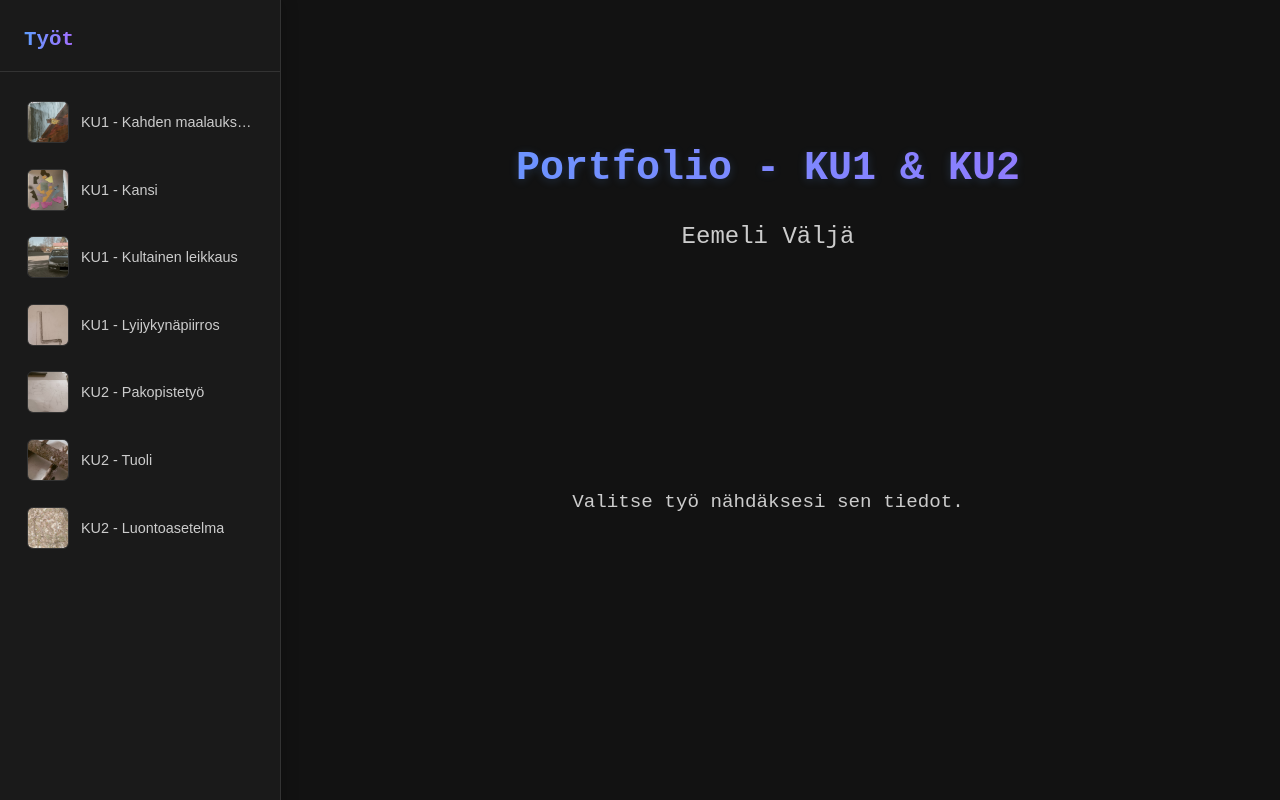
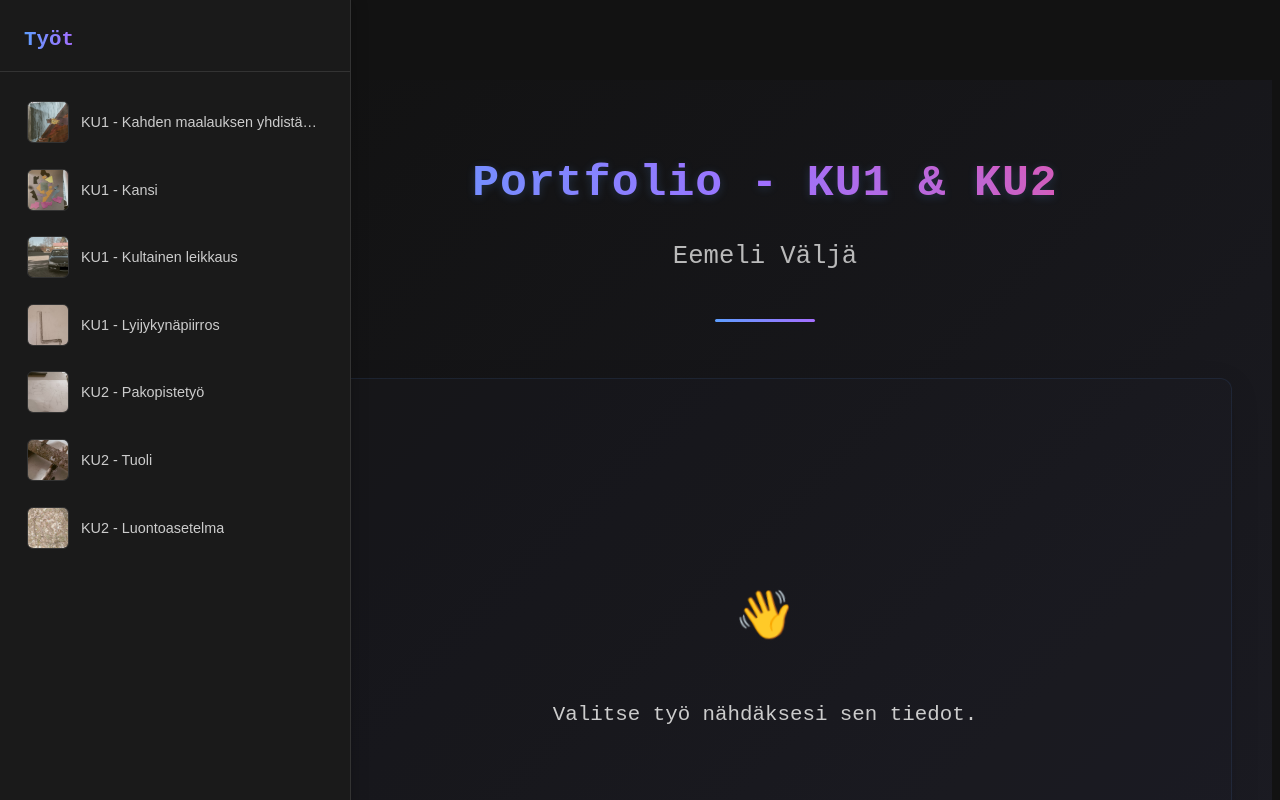
Before and after one commit to Elgydiumm/elgydium-site, a SvelteKit app: page /kuvis in a window 1280 px wide. Shown: the top 800 px of the page. Built offline with nearby package versions, Linux system fonts and the light colour scheme.

Commit message:
kuvis fix

```diff
--- a/src/routes/kuvis/+page.svelte
+++ b/src/routes/kuvis/+page.svelte
@@ -237,17 +237,247 @@
       color: var(--text-primary);
     }
 
-    /* Content area */
+    /* Content area styling enhancements */
     .content-area {
       flex: 1;
+      padding: 2.5rem;
+      margin-left: 250px;
+      transition: margin-left 0.3s ease;
+      overflow-x: hidden;
+      background: linear-gradient(135deg, var(--background-color) 0%, rgba(30, 30, 40, 0.8) 100%);
+    }
+
+    /* Header styling improvements */
+    header {
+      text-align: center;
+      margin-bottom: 3.5rem;
+      animation: fadeInUp 0.8s ease-out forwards;
+      position: relative;
+      padding-bottom: 1.5rem;
+    }
+
+    header::after {
+      content: '';
+      position: absolute;
+      bottom: 0;
+      left: 50%;
+      transform: translateX(-50%);
+      width: 100px;
+      height: 3px;
+      background: linear-gradient(90deg, var(--primary-color), var(--secondary-color));
+      border-radius: 3px;
+    }
+
+    h1 {
+      font-size: 2.8rem;
+      margin-bottom: 0.7rem;
+      background: linear-gradient(90deg, var(--primary-color), var(--secondary-color), var(--accent-color));
+      -webkit-background-clip: text;
+      -webkit-text-fill-color: transparent;
+      background-clip: text;
+      text-shadow: 0 2px 10px rgba(94, 158, 255, 0.2);
+      font-weight: 700;
+      letter-spacing: 1px;
+    }
+
+    h2 {
+      font-size: 1.6rem;
+      color: var(--text-secondary);
+      font-weight: normal;
+      opacity: 0.9;
+    }
+
+    /* Welcome message enhancements */
+    .welcome-message {
+      display: flex;
+      flex-direction: column;
+      justify-content: center;
+      align-items: center;
+      height: 60vh;
+      font-size: 1.3rem;
+      color: var(--text-secondary);
+      text-align: center;
+      animation: fadeInUp 0.8s ease-out forwards;
+      background: rgba(30, 30, 40, 0.2);
+      padding: 3rem;
+      border-radius: 12px;
+      box-shadow: 0 8px 30px rgba(0, 0, 0, 0.1);
+      border: 1px solid rgba(94, 158, 255, 0.1);
+    }
+
+    .welcome-message p {
+      max-width: 600px;
+      line-height: 1.7;
+    }
+
+    .welcome-message::before {
+      content: '👋';
+      font-size: 3rem;
+      margin-bottom: 1.5rem;
+      animation: wave 2s infinite;
+    }
+
+    @keyframes wave {
+      0%, 100% { transform: rotate(0); }
+      25% { transform: rotate(-15deg); }
+      75% { transform: rotate(15deg); }
+    }
+
+    /* Expanded project styling enhancements */
+    .expanded-project {
+      position: relative;
+      background: var(--background-color);
+      z-index: 100;
+      padding: 2.5rem;
+      overflow: visible;
+      animation: scaleIn 0.4s cubic-bezier(0.165, 0.84, 0.44, 1) forwards;
+      width: 100%;
+      min-height: 70vh;
+      border-radius: 12px;
+      box-shadow: 0 10px 40px rgba(0, 0, 0, 0.15);
+      border: 1px solid var(--card-border);
+    }
+
+    .expanded-header {
+      display: flex;
+      justify-content: space-between;
+      align-items: center;
+      margin-bottom: 2.5rem;
+      border-bottom: 3px solid transparent;
+      padding-bottom: 1.2rem;
+      position: relative;
+      background-clip: padding-box;
+    }
+
+    .expanded-header::after {
+      content: '';
+      position: absolute;
+      bottom: -3px;
+      left: 0;
+      right: 0;
+      height: 3px;
+      border-radius: 3px;
+    }
+
+    .expanded-header h3 {
+      font-size: 2.2rem;
+      margin: 0;
+      color: var(--primary-color);
+      animation: fadeInUp 0.5s ease forwards;
+      outline: none;
+      background-clip: text;
+      font-weight: 600;
+    }
+
+    .description {
+      line-height: 1.9;
+      color: var(--text-primary);
+      font-size: 1.1rem;
       padding: 2rem;
-      margin-left: 20vw; /* Match the sidebar width */
-      transition: margin-left 0.3s ease;
+      background: var(--card-background);
+      border-radius: 12px;
+      box-shadow: 0 8px 25px rgba(0, 0, 0, 0.2);
+      animation: fadeInUp 0.6s ease forwards;
+      animation-delay: 0.3s;
+      opacity: 0;
+      border: 1px solid var(--card-border);
+      margin-bottom: 2.5rem;
+      position: relative;
+      overflow: hidden;
+    }
+
+    .description::before {
+      content: '';
+      position: absolute;
+      top: 0;
+      left: 0;
+      width: 5px;
+      height: 100%;
+      background: linear-gradient(to bottom, var(--primary-color), var(--secondary-color));
+      border-radius: 3px 0 0 3px;
+    }
+
+    .gallery {
+      display: grid;
+      grid-template-columns: repeat(auto-fit, minmax(300px, 1fr));
+      gap: 2rem;
+      margin-top: 1rem;
+    }
+
+    .gallery-image {
+      width: 100%;
+      height: auto;
+      border-radius: 12px;
+      box-shadow: 0 5px 15px rgba(0, 0, 0, 0.3);
+      transition: all 0.4s ease;
+      animation: slideInRight 0.5s cubic-bezier(0.25, 0.46, 0.45, 0.94) forwards;
+      animation-fill-mode: both;
+      opacity: 0;
+      border: 2px solid transparent;
+      position: relative;
+      overflow: hidden;
+    }
+
+    .gallery-image::after {
+      content: '';
+      position: absolute;
+      top: 0;
+      left: 0;
+      right: 0;
+      bottom: 0;
+      background: linear-gradient(to bottom, transparent 70%, rgba(0, 0, 0, 0.7));
+      opacity: 0;
+      transition: opacity 0.3s ease;
+      pointer-events: none;
+    }
+
+    .gallery-image:hover {
+      transform: translateY(-8px) scale(1.02);
+      box-shadow: 0 15px 35px rgba(0, 0, 0, 0.5);
+      border-color: var(--primary-color);
+    }
+
+    .gallery-image:hover::after {
+      opacity: 1;
+    }
+
+    /* Additional animations */
+    @keyframes fadeInUp {
+      from {
+        opacity: 0;
+        transform: translateY(20px);
+      }
+      to {
+        opacity: 1;
+        transform: translateY(0);
+      }
+    }
+
+    @keyframes scaleIn {
+      from {
+        opacity: 0;
+        transform: scale(0.95);
+      }
+      to {
+        opacity: 1;
+        transform: scale(1);
+      }
+    }
+
+    @keyframes slideInRight {
+      from {
+        opacity: 0;
+        transform: translateX(30px);
+      }
+      to {
+        opacity: 1;
+        transform: translateX(0);
+      }
     }
 
     /* Side Navigation styles - updated for hover functionality */
     .side-nav {
-      width: 20vw;
+      width: 250px; /* Fixed width rather than vw */
       background-color: var(--sidebar-background);
       border-right: 1px solid var(--card-border);
       padding: 1.5rem 0;
@@ -259,13 +489,12 @@
       flex-direction: column;
       overflow: hidden;
       box-shadow: 2px 0 15px rgba(0, 0, 0, 0.2);
-      z-index: 90;
       transition: width 0.3s ease-out;
-      z-index: 1000;
+      z-index: 200;
     }
 
     .side-nav:hover {
-      width: 350px;
+      width: 350px; /* Definitely larger than non-hovered state */
       overflow-y: auto;
     }
 
@@ -363,18 +592,6 @@
       max-width: 280px; /* Allow more space for text when hovered */
     }
 
-    /* Welcome message styles */
-    .welcome-message {
-      display: flex;
-      justify-content: center;
-      align-items: center;
-      height: 50vh;
-      font-size: 1.2rem;
-      color: var(--text-secondary);
-      text-align: center;
-      animation: fadeInUp 0.8s ease-out forwards;
-    }
-
     /* Sidebar toggle for mobile */
     .sidebar-toggle {
       display: none;
@@ -419,252 +636,6 @@
       top: 6px;
     }
 
-    /* Expanded project styles - updated for new layout */
-    .expanded-project {
-      position: relative;
-      background: var(--background-color);
-      padding: 1rem 0;
-      overflow-y: auto;
-      animation: scaleIn 0.4s cubic-bezier(0.165, 0.84, 0.44, 1) forwards;
-    }
-
-    @media (max-width: 768px) {
-      main {
-        flex-direction: column;
-      }
-
-      .content-area {
-        margin-left: 0;
-        padding-top: 4rem;
-      }
-
-      .side-nav {
-        width: 280px;
-        position: fixed;
-        left: -280px;
-        transition: transform 0.3s ease;
-        z-index: 100;
-      }
-
-      .side-nav.visible {
-        transform: translateX(280px);
-      }
-
-      .side-nav:hover {
-        width: 280px; /* Keep the width consistent on mobile */
-      }
-
-      .sidebar-toggle {
-        display: flex;
-        align-items: center;
-        justify-content: center;
-      }
-    }
-
-    /* Preserve your original styles */
-    @keyframes fadeInUp {
-      from {
-        opacity: 0;
-        transform: translateY(20px);
-      }
-      to {
-        opacity: 1;
-        transform: translateY(0);
-      }
-    }
-
-    @keyframes scaleIn {
-      from {
-        opacity: 0;
-        transform: scale(0.9);
-      }
-      to {
-        opacity: 1;
-        transform: scale(1);
-      }
-    }
-
-    @keyframes slideInRight {
-      from {
-        opacity: 0;
-        transform: translateX(30px);
-      }
-      to {
-        opacity: 1;
-        transform: translateX(0);
-      }
-    }
-
-    header {
-      text-align: center;
-      margin-bottom: 3rem;
-      animation: fadeInUp 0.8s ease-out forwards;
-    }
-
-    h1 {
-      font-size: 2.5rem;
-      margin-bottom: 0.5rem;
-      background: linear-gradient(90deg, var(--primary-color), var(--secondary-color));
-      -webkit-background-clip: text;
-      -webkit-text-fill-color: transparent;
-      background-clip: text;
-      text-shadow: 0 2px 10px rgba(94, 158, 255, 0.2);
-    }
-
-    h2 {
-      font-size: 1.5rem;
-      color: var(--text-secondary);
-      font-weight: normal;
-    }
-
-    /* Expanded project styles */
-    .expanded-project {
-      position: fixed;
-      top: 0;
-      left: 0;
-      right: 0;
-      bottom: 0;
-      background: var(--background-color);
-      z-index: 100;
-      padding: 2rem;
-      overflow-y: auto;
-      animation: scaleIn 0.4s cubic-bezier(0.165, 0.84, 0.44, 1) forwards;
-    }
-
-    @media (min-width: 769px) {
-      .expanded-project {
-        left: 280px; /* Adjust based on sidebar width */
-      }
-    }
-
-    @media (min-width: 769px) and (max-width: 1024px) {
-      .expanded-project {
-        left: 240px; /* Adjust based on smaller sidebar width */
-      }
-    }
-
-    .expanded-header {
-      display: flex;
-      justify-content: space-between;
-      align-items: center;
-      margin-bottom: 2rem;
-      border-bottom: 3px solid var(--primary-color);
-      padding-bottom: 1rem;
-    }
-
-    .expanded-header h3 {
-      font-size: 2rem;
-      margin: 0;
-      color: var(--primary-color);
-      animation: fadeInUp 0.5s ease forwards;
-      outline: none;
-    }
-
-    .close-button {
-      background: none;
-      border: 2px solid var(--primary-color);
-      font-size: 1.8rem;
-      cursor: pointer;
-      color: var(--primary-color);
-      padding: 0;
-      border-radius: 50%;
-      display: flex;
-      align-items: center;
-      justify-content: center;
-      width: 40px;
-      height: 40px;
-      transition: all 0.3s ease;
-    }
-
-    .close-button:hover,
-    .close-button:focus-visible {
-      background-color: var(--primary-color);
-      color: var(--background-color);
-      transform: rotate(90deg);
-    }
-
-    .close-button:focus-visible {
-      outline: var(--focus-outline);
-      outline-offset: 2px;
-    }
-
-    .expanded-content {
-      display: grid;
-      grid-template-columns: 1fr;
-      gap: 2rem;
-    }
-
-    .gallery {
-      display: grid;
-      grid-template-columns: repeat(auto-fit, minmax(300px, 1fr));
-      gap: 1.5rem;
-    }
-
-    .gallery-image {
-      width: 100%;
-      height: auto;
-      border-radius: 8px;
-      box-shadow: 0 5px 15px rgba(0, 0, 0, 0.3);
-      transition: transform 0.3s ease;
-      animation: slideInRight 0.5s cubic-bezier(0.25, 0.46, 0.45, 0.94) forwards;
-      animation-fill-mode: both;
-      opacity: 0;
-      border: 1px solid var(--card-border);
-    }
-
-    .gallery-image:hover {
-      transform: translateY(-5px);
-      box-shadow: 0 8px 25px rgba(0, 0, 0, 0.4);
-      border-color: var(--primary-color);
-    }
-
-    .description {
-      line-height: 1.8;
-      color: var(--text-primary);
-      font-size: 1.1rem;
-      padding: 1.5rem;
-      background: var(--card-background);
-      border-radius: 12px;
-      box-shadow: 0 5px 15px rgba(0, 0, 0, 0.2);
-      animation: fadeInUp 0.6s ease forwards;
-      animation-delay: 0.3s;
-      opacity: 0;
-      border: 1px solid var(--card-border);
-    }
-
-    .project-text {
-      white-space: pre-line;
-      margin: 0;
-    }
-
-    @media (max-width: 768px) {
-      .projects-grid {
-        grid-template-columns: 1fr;
-        margin-top: 1rem;
-      }
-
-      .expanded-content {
-        grid-template-columns: 1fr;
-      }
-
-      .expanded-header h3 {
-        font-size: 1.5rem;
-      }
-
-      main {
-        padding: 1rem;
-        padding-top: 4rem;
-      }
-
-      .gallery {
-        grid-template-columns: 1fr;
-      }
-
-      header {
-        margin-top: 1rem;
-      }
-    }
-
     /* High contrast mode adjustments */
     @media (forced-colors: active) {
       .project-card, .nav-item-thumbnail, .side-nav {
```
